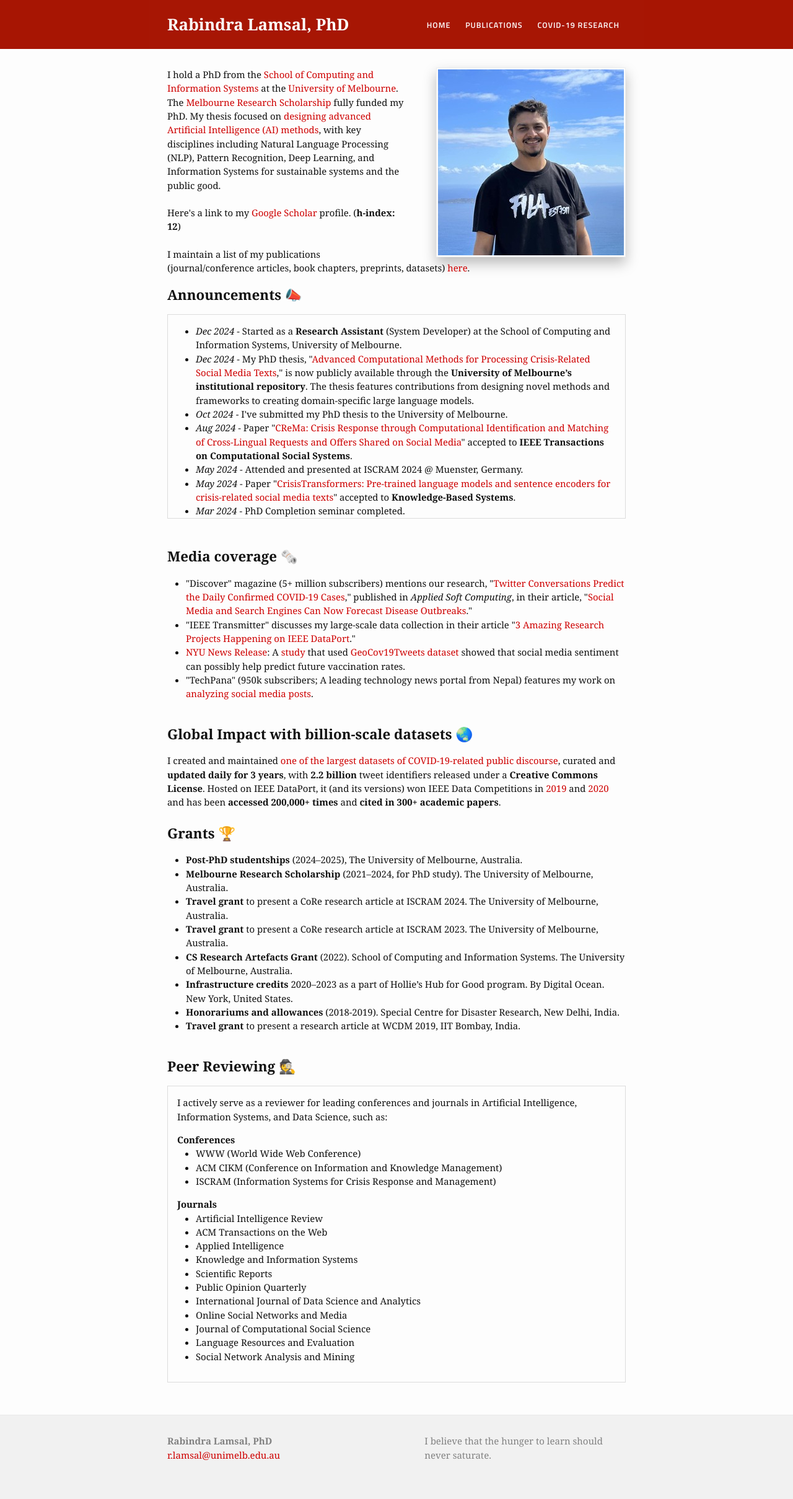
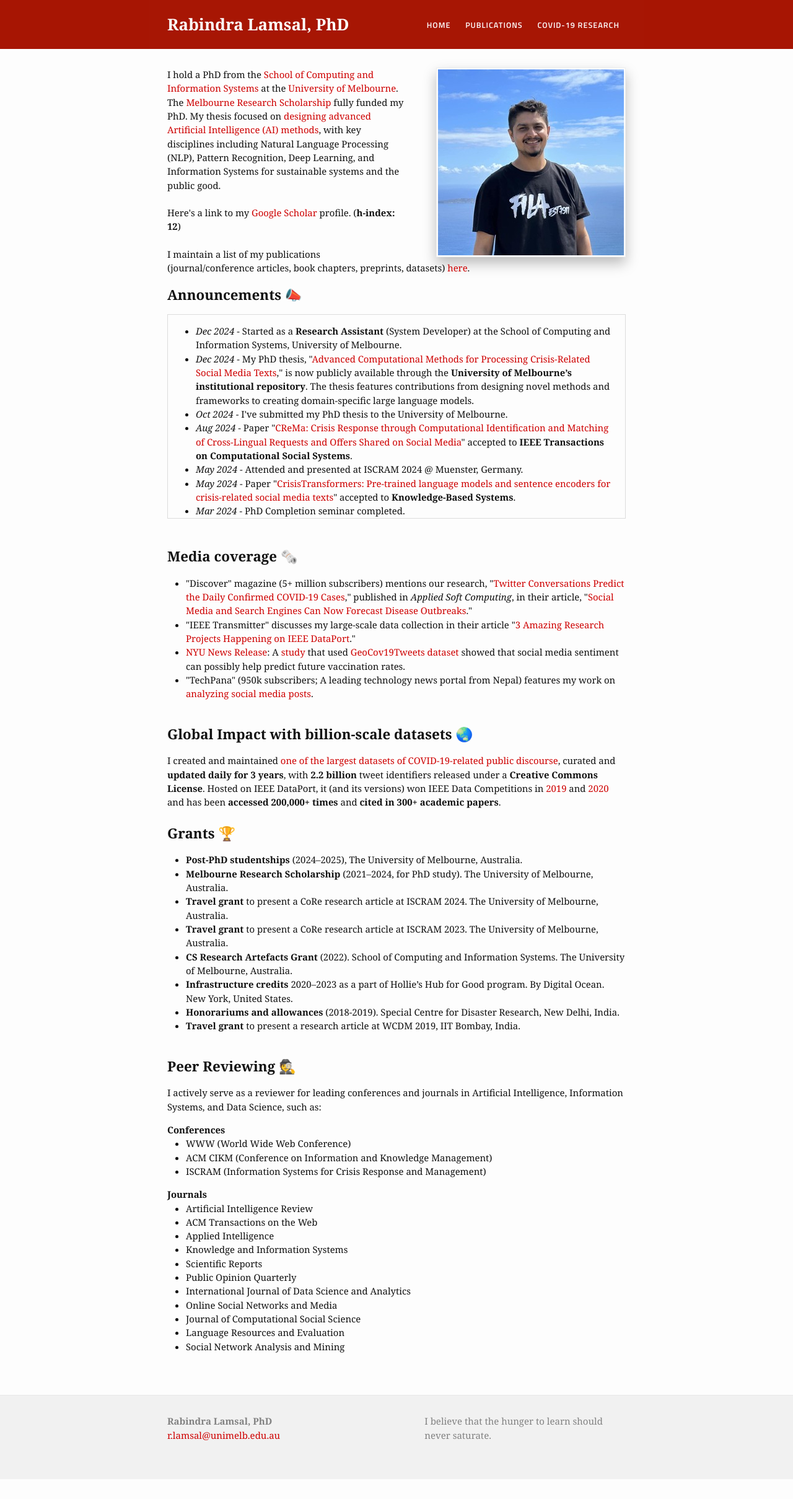
Before and after one commit to rabindralamsal/personal-site, a Jekyll site: the page built from index.html, in a window 1280 px wide. Shown: the whole page at 62% size. Built offline with Jekyll 4.4.1, drawn with Linux system fonts in a browser that asks for light colours; after the commit the page ends 2387 px from its top, so only the background shows below that.

Commit message:
Update index.html

```diff
--- a/index.html
+++ b/index.html
@@ -71,7 +71,6 @@ I created and maintained <a href="https://ieee-dataport.org/open-access/coronavi
 
 <br>
 <h2> Peer Reviewing 🕵️ </h2>
-<div class="updates" style="border:1px solid #ddd; padding:15px;">
 
 <p>I actively serve as a reviewer for leading conferences and journals in Artificial Intelligence, Information Systems, and Data Science, such as:</p>
 
@@ -96,6 +95,4 @@ I created and maintained <a href="https://ieee-dataport.org/open-access/coronavi
         <li>Language Resources and Evaluation</li>
         <li>Social Network Analysis and Mining</li>
     </ul>
-
-</div>
 <br>
```
